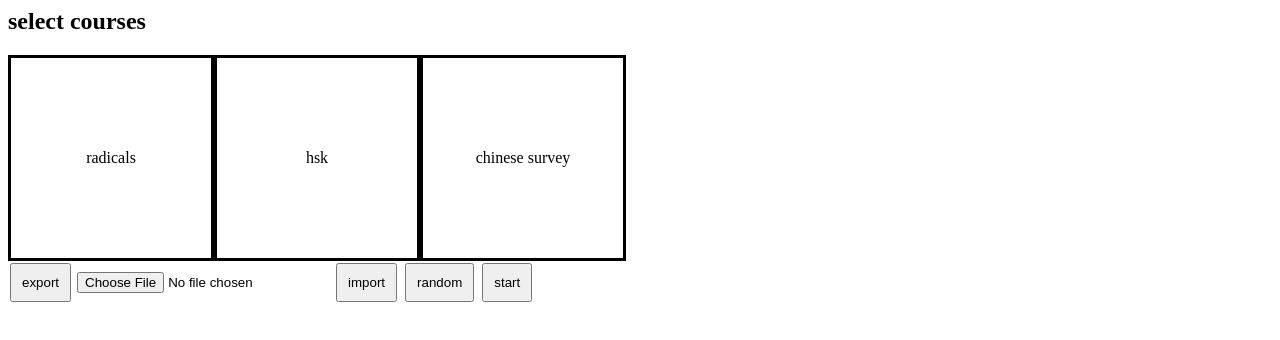
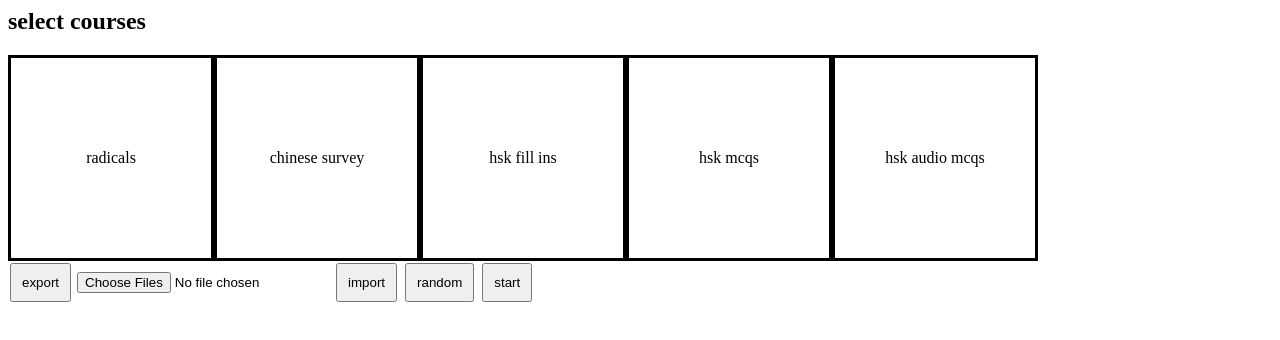
Before and after one commit to shenshen149/NAVI, a website: page web_ui/test_creator/index.html in a window 1280 px wide. Both pictures are taken after a click on the button "import". Drawn offline with Linux system fonts and the light colour scheme.

Commit message:
audio support

```diff
--- a/web_ui/test_creator/chinese.js
+++ b/web_ui/test_creator/chinese.js
@@ -1,7 +1,4 @@
-let hsk = {
-    name:"hsk",
-    questions:[],
-    data:[
+let hsk_data = [
     { question: "你好", answer: "ni3 hao3", description: "hello" },
     { question: "王老师", answer: "wang2 lao3 shi1", description: "teacher wang" },
     { question: "大家", answer: "da4 jia1", description: "every one" },
@@ -27,7 +24,75 @@ let hsk = {
     { question: "看见", answer: "kan4 jian4", description: "to see" },
     { question: "桌子", answer: "zhuo1 zi", description: "table / desk" },
     { question: "下", answer: "xia4", description: "under / below" },
-        { question: "漂亮", answer: "piao4 liang5", description: "pretty / beautiful" }
+    { question: "漂亮", answer: "piao4 liang5", description: "pretty / beautiful" },
+    {question: "请问",answer: "qing3 wen4",description: "excuse me/ may i ask"},
+    {question: "什么",answer: "shen2 me",description: "what"},
+    {question: "名字",answer: "ming2 zi",description: "name"},
+    {question: "对不起",answer: "dui4 bu qi3",description: "sorry"},
+    {question: "没关系",answer: "mei2 guan1 xi",description: "its all right/ nevermind"},
+    {question: "高兴",answer: "gao1 xing2",description: "happy/glad"},
+    {question: "认识",answer: "ren4 shi",description: "to know/ become aquainted with"},
+    {question: "工作",answer: "gong1 zuo4",description: "work"},
+    {question: "还",answer: "hai2",description: "still"},
+    {question: "忙",answer: "mang2",description: "busy"},
+    {question: "对",answer: "dui4",description: "right"},
+    {question: "太",answer: "tai4",description: "too/ excessively"},
+]
+
+let hsk_audio_mcqs = {
+    name:"hsk audio mcqs",
+    questions:[
+
+        {
+            question: "<audio src='audio/001.mp3' controls/>",
+            correct: "现在几点",
+            description: "what time is it",
+            type: "fill in"
+        },
+        {
+            question: "<audio src='audio/002.mp3' controls/>",
+            correct: "早上八点四十",
+            description: "its 840 in the morning",
+            type: "fill in"
+        },
+        {
+            question: "<audio src='audio/003.mp3' controls/>",
+            correct: "我上午十点十分有课",
+            description: "i have a class at 10.10 in the morning",
+            type: "fill in"
+        },
+        {
+            question: "<audio src='audio/004.mp3' controls/>",
+            correct: "好的，我们下午两点见吧",
+            description: "alright, lets meet at 2.00 in the afternoon",
+            type: "fill in"
+        },
+        {
+            question: "<audio src='audio/005.mp3' controls/>",
+            correct: "下午我想去电影院看电影，你去吗？",
+            description: "i want to go to the cinema to watch a movie this afternoon. are you going.",
+            type: "fill in"
+        },
+        {
+            question: "<audio src='audio/006.mp3' controls/>",
+            correct: "我不想去，下午还有事",
+            description: "i dont want to go. i still have something to do this afternoon",
+            type: "fill in"
+        },
+        {
+            question: "<audio src='audio/007.mp3' controls/>",
+            correct: "我明天下午两点还上课呢，四点半下课",
+            description: "i have a class tomorrow afternoon at 2.00 and it finishes at 4.30",
+            type: "fill in"
+        }
+
     ]
 }
-hsk.questions = create_questions(hsk.data)
+let hsk_mcqs = {
+    name:"hsk mcqs",
+    questions: create_mcq_questions(hsk_data)
+}
+let hsk_fill_ins = {
+    name:"hsk fill ins",
+    questions: create_fillin_questions(hsk_data)
+}
--- a/web_ui/test_creator/helpers.js
+++ b/web_ui/test_creator/helpers.js
@@ -63,6 +63,23 @@ function create_questions(data){
     return questionlist
 }
 
+function create_fillin_questions(data){
+    let questionlist = []
+    for (let i = 0; i < data.length; i++) {
+        let qstn2 = create_fillin(data,i)
+        questionlist.push(qstn2);
+    }
+    return questionlist
+}
+function create_mcq_questions(data){
+    let questionlist = []
+    for (let i = 0; i < data.length; i++) {
+        let qstn = create_multiple_choice(data,i)
+        questionlist.push(qstn);
+    }
+    return questionlist
+}
+
 function export_course(){
     let data = selected_courses[0]
     if(!data)return
@@ -86,21 +103,35 @@ function export_course(){
 
 function import_course(){
     let file_input = document.getElementById("import_file")
-    const file = file_input.files[0];
-    if (!file) return;
+    const files = file_input.files;
+    if (!files || files.length === 0) return;
 
+    let loadedCount = 0;
+    let errorCount = 0;
+    const totalFiles = files.length;
+
+    // Helper to run after all files are processed
+    const onAllDone = () => {
+        if (loadedCount > 0) render_course_list();
+        alert(`Loaded ${loadedCount} file(s).` + (errorCount ? ` ${errorCount} failed.` : ""));
+    };
+
+    Array.from(files).forEach(file => {
         const reader = new FileReader();
         reader.onload = () => {
             try {
                 const loadedData = JSON.parse(reader.result);
-
-            // Save to localStorage
-            courses.push(loadedData)
-            alert("data loaded")
-            render_course_list()
+                courses.push(loadedData);
+                loadedCount++;
             } catch (e) {
-            alert("Invalid save file");
+                errorCount++;
             }
+            if (loadedCount + errorCount === totalFiles) onAllDone();
+        };
+        reader.onerror = () => {
+            errorCount++;
+            if (loadedCount + errorCount === totalFiles) onAllDone();
         };
         reader.readAsText(file);
+    });
 }
--- a/web_ui/test_creator/index.html
+++ b/web_ui/test_creator/index.html
@@ -13,6 +13,13 @@
             height: 200px;
             border: solid black;
         }
+        #test-section{
+            width: 100%;
+            height: 100%;
+            display: flex;
+            align-items: center;
+            justify-content: center;
+        }
     </style>
 </head>
 <body>
@@ -20,7 +27,7 @@
         <h2>select courses</h2>
         <div id="course-list" class="flex row wrappable"></div>
         <button class="btn" onclick="export_course()">export</button>
-        <input type="file" name="" id="import_file">
+        <input type="file" name="" multiple id="import_file">
         <button class="btn" onclick="import_course()">import</button>
         <button id="format" class="btn"></button>
         <button class="btn" onclick="start_test()">start</button>
@@ -39,8 +46,10 @@
         let current_question_index=-1
         let courses = [
             radical_course,
-            hsk,
-            chinese_survey
+            chinese_survey,
+            hsk_fill_ins,
+            hsk_mcqs,
+            hsk_audio_mcqs
         ]
         function render_course_list(){
             selected_courses=[]
```
Also changed, not shown: web_ui/test_creator/temp.js (added), 7 other files. Lines whose indentation alone changed are shown as unchanged.
